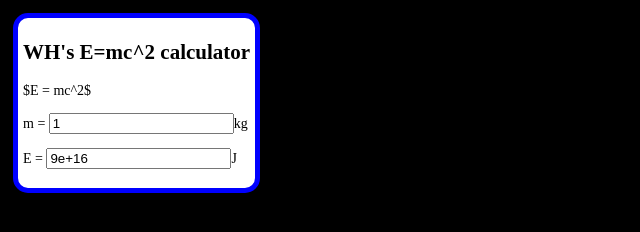
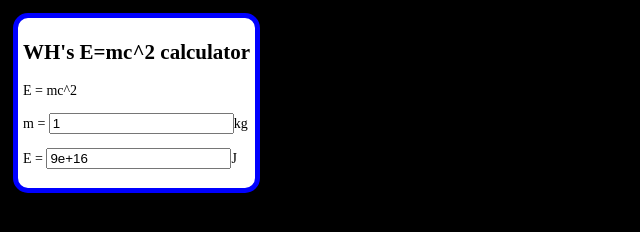
Before and after one commit to LactoseDrink/AstronomyWebsiteYr10, a plain HTML site: page index.html in a window 1280 px wide. Shown: the full height of the page, 0-640 px from the left. Drawn offline with nearby package versions, Linux system fonts and the light colour scheme; some packages are replaced by stand-ins of ours.

Commit message:
Update index.html

```diff
--- a/index.html
+++ b/index.html
@@ -8,7 +8,7 @@
 <body>
 <div class = "calculator">
 <h2>WH's E=mc^2 calculator</h2>
-$E = mc^2$
+E = mc^2
 <p>
 m = <input id = "minput" value = "1"  onchange = "computeE();"></input>kg
 <p>
```
